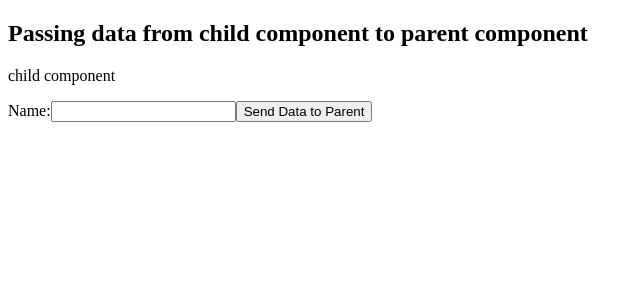
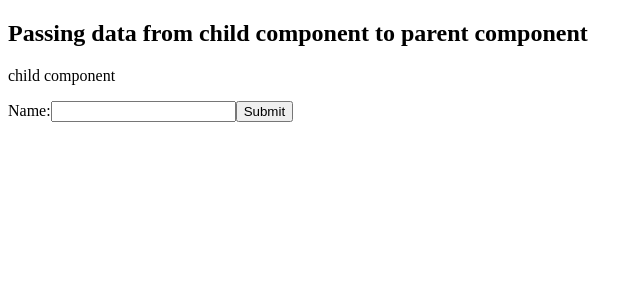
Before and after one commit to viplavdhande91/AngularProjectTraining, an Angular app: page / in a window 1280 px wide. Shown: the top 300 px of the page, without its empty margins (0-643 px from the left). Built offline with nearby package versions, Linux system fonts and the light colour scheme.

Commit message:
variable name changed

```diff
--- a/angular.json
+++ b/angular.json
@@ -97,5 +97,8 @@
         }
       }
     }
+  },
+  "cli": {
+    "analytics": false
   }
 }
--- a/src/app/app.component.html
+++ b/src/app/app.component.html
@@ -1,3 +1,3 @@
 <h2>Passing data  from child component to parent component</h2>
 
-<app-user (GetDataFromChildEvent) = "GetDataFromChild($event)"></app-user>
+<app-user (outputSend) = "GetDataFromChild($event)"></app-user>
--- a/src/app/user/user.component.html
+++ b/src/app/user/user.component.html
@@ -3,4 +3,4 @@
 <label for="box-input">Name:</label>
 <input type="text" #box name="box-input"/>
 
-<button (click) = "GetDataFromChildEvent.emit(box.value)">Send Data to Parent </button>
+<button (click) = "outputSend.emit(box.value)">Submit </button>
--- a/src/app/user/user.component.ts
+++ b/src/app/user/user.component.ts
@@ -13,7 +13,7 @@ export class UserComponent implements OnInit {
 
   constructor() { }
 
-  @Output() GetDataFromChildEvent = new EventEmitter<string>(); //string because we have to pass string data
+  @Output() outputSend = new EventEmitter<string>(); //string because we have to pass string data
   ngOnInit(): void {
 
   }
```
